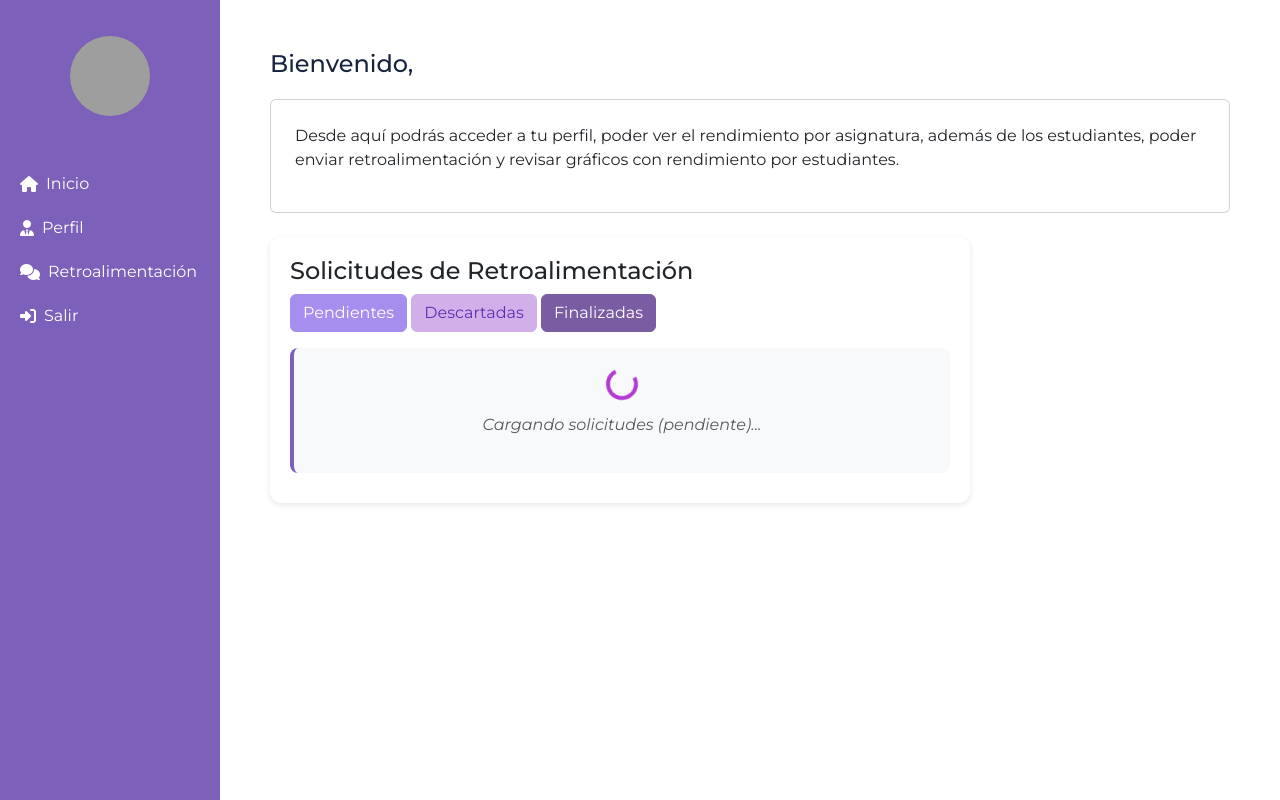
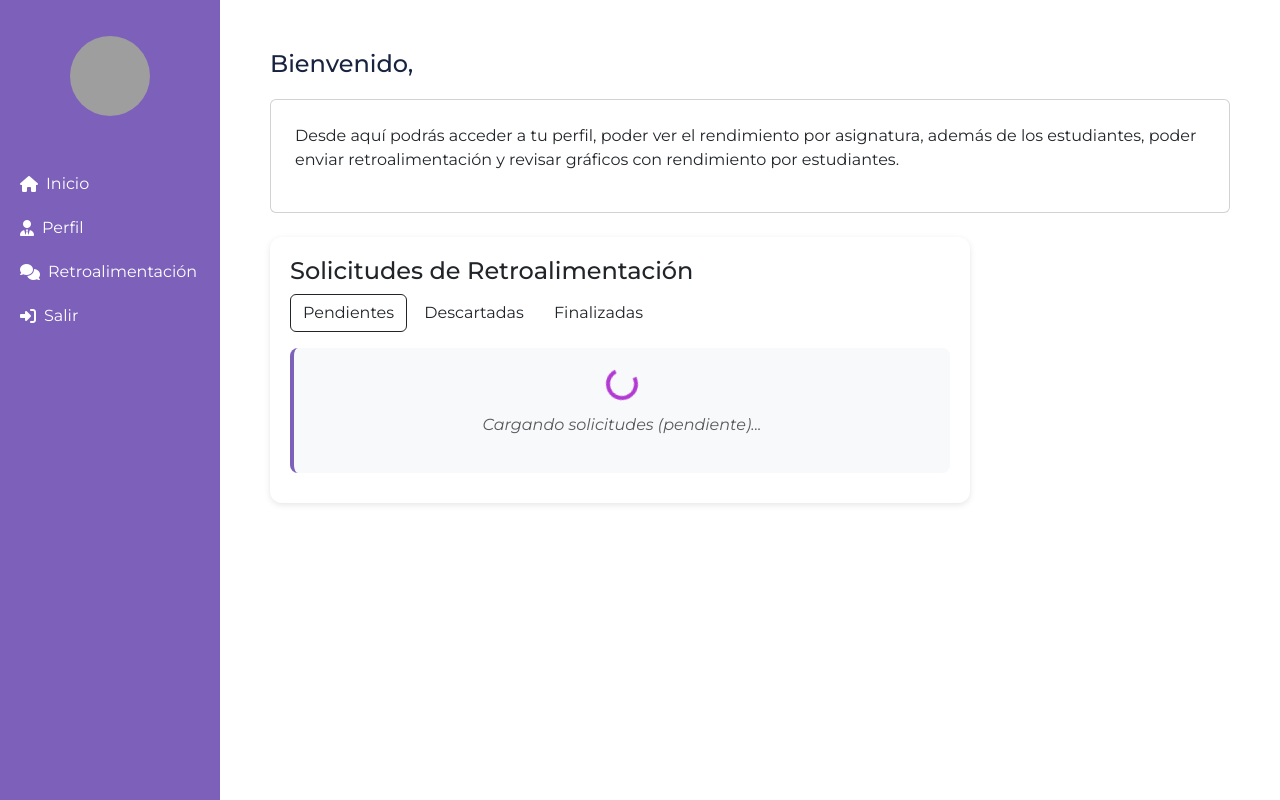
Before and after one commit to DiegoRiosGo/MiVisionAcademica, a Django app: template Menu/templates/Menu/vista_docente/inicio_docente.html in a window 1280 px wide. Run offline with Django 5.2, Linux system fonts and the light colour scheme; the template is opened without the code that fills it, so the values that code supplies are empty; some libraries are stand-ins or nearby versions; grey boxes are pictures that could not be loaded.

Commit message:
tratando de arreglar 1 boton enojo

```diff
--- a/Menu/static/assets/css/inicio_docente.css
+++ b/Menu/static/assets/css/inicio_docente.css
@@ -197,83 +197,6 @@
     }
 
 
-/* ---------- Botones personalizados manteniendo .btn ---------- */
-
-/* Usar clase en lugar de ID para reutilizar y mantener especificidad */
-.btn.btn-pendiente,
-button.btn.btn-pendiente {
-    color: #fff !important;
-    background-color: #5d2fb2 !important;
-    border: 1px solid #5d2fb2 !important;
-    background-image: none !important;      /* quita gradientes de bootstrap */
-    box-shadow: none !important;            /* quita sombras */
-    -webkit-appearance: none !important;
-    background-clip: border-box !important;
-    transition: background-color 0.2s ease, border-color 0.2s ease !important;
-}
-
-/* Estados comunes que Bootstrap aplica: hover / focus / active / .active */
-.btn.btn-pendiente:hover,
-.btn.btn-pendiente:focus,
-.btn.btn-pendiente:active,
-.btn.btn-pendiente.active {
-    color: #fff !important;
-    background-color: #a68eee !important;
-    border-color: #a68eee !important;
-    box-shadow: none !important;
-    outline: none !important;
-}
-
-/* Para cuando el botón recibe focus (teclas) */
-.btn.btn-pendiente:focus {
-    box-shadow: 0 0 0 0.15rem rgba(93,47,178,0.25) !important; /* opcional */
-}
-
-/* Repite patrón para los otros botones */
-.btn.btn-descartada,
-button.btn.btn-descartada {
-    color: #5d2fb2 !important;
-    background-color: #d1b0e9 !important;
-    border: 1px solid #d1b0e9 !important;
-    background-image: none !important;
-    box-shadow: none !important;
-}
-
-.btn.btn-descartada:hover,
-.btn.btn-descartada:focus,
-.btn.btn-descartada:active,
-.btn.btn-descartada.active {
-    color: #5d2fb2 !important;
-    background-color: #c39de2 !important;
-    border-color: #c39de2 !important;
-    box-shadow: none !important;
-}
-
-.btn.btn-finalizada,
-button.btn.btn-finalizada {
-    color: #fff !important;
-    background-color: #7a5ca2 !important;
-    border: 1px solid #7a5ca2 !important;
-    background-image: none !important;
-    box-shadow: none !important;
-}
-
-.btn.btn-finalizada:hover,
-.btn.btn-finalizada:focus,
-.btn.btn-finalizada:active,
-.btn.btn-finalizada.active {
-    color: #fff !important;
-    background-color: #a68eee !important;
-    border-color: #a68eee !important;
-    box-shadow: none !important;
-}
-
-/* Si Bootstrap aplica reglas con más especificidad (poco común), esta regla final remata */
-button.btn.btn-pendiente[style],
-button.btn.btn-descartada[style],
-button.btn.btn-finalizada[style] {
-    /* asegura que si existe style="" inline se mantenga lo nuestro sustituyendo lo que sea necesario */
-}
 
 
 
```
